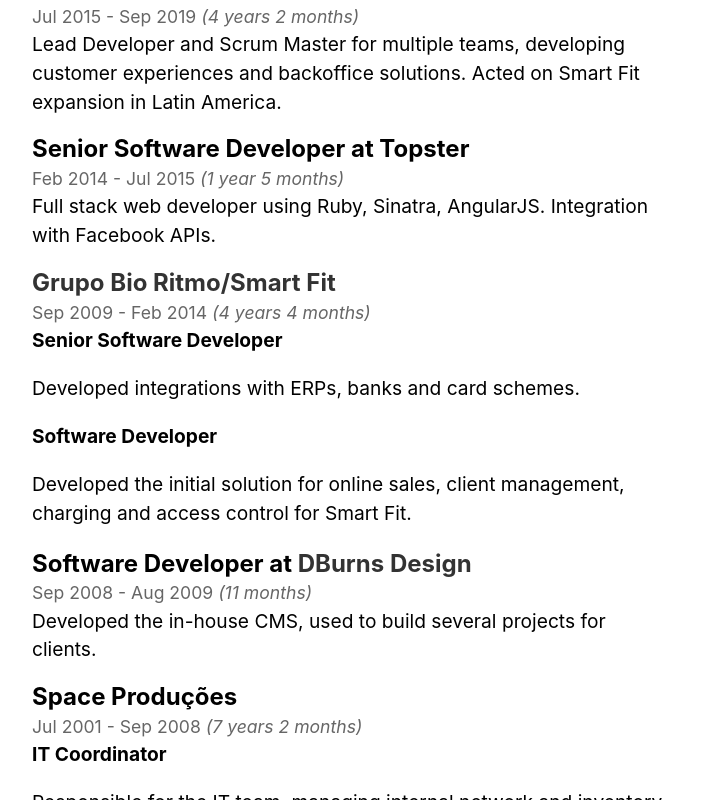
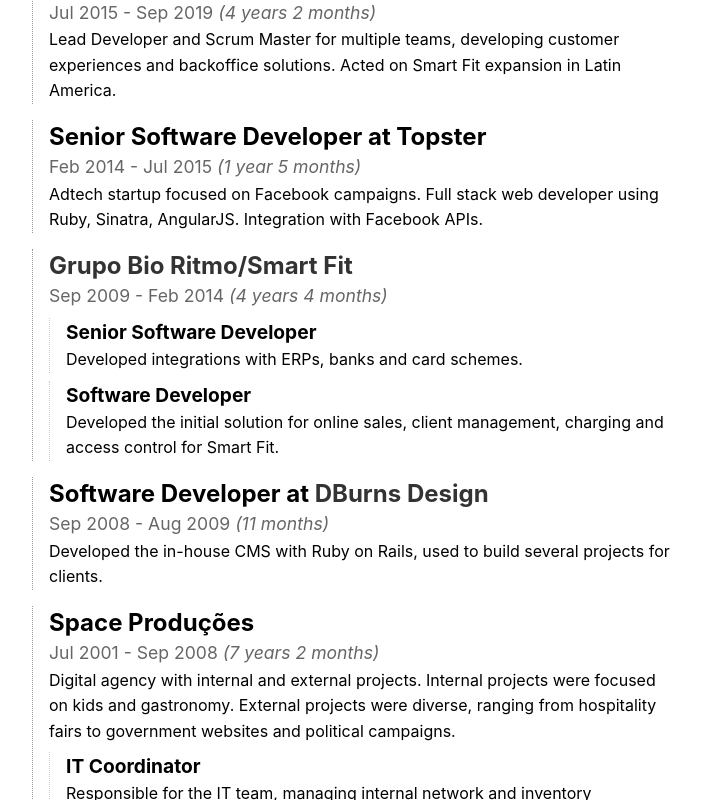
Before and after one commit to shadowmaru/shadowmaru.dev.next, a Next.js app: page /resume in a window 1280 px wide. Shown: the part 500-1300 px from the top of the page, without its empty margins (288-989 px from the left). Built offline with nearby package versions, Linux system fonts and the light colour scheme.

Commit message:
[Resume] Styles and descriptions

```diff
--- a/components/job.tsx
+++ b/components/job.tsx
@@ -37,7 +37,7 @@
     );
   }
   return (
-    <div>
+    <div className={jobStyles.container}>
       {" "}
       {headline}
       <div className={jobStyles.duration}>
--- a/components/position.tsx
+++ b/components/position.tsx
@@ -1,3 +1,6 @@
+import utilStyles from "../styles/utils.module.css";
+import positionStyles from "../styles/position.module.css";
+
 export default function Position({
   title,
   children,
@@ -6,9 +9,11 @@
   children?: React.ReactNode;
 }) {
   return (
-    <div>
-      <b className="position">{title}</b>
-      <p>{children}</p>
+    <div className={positionStyles.container}>
+      <h4 className={`${utilStyles.headingMd} ${positionStyles.headingMd}`}>
+        {title}
+      </h4>
+      <div>{children}</div>
     </div>
   );
 }
--- a/pages/resume.tsx
+++ b/pages/resume.tsx
@@ -13,7 +13,7 @@
       <Head>
         <title>{siteTitle} - Resume</title>
       </Head>
-      <section className={utilStyles.headingMd}>
+      <section>
         <h2 className={utilStyles.headingXl}>Working Experience</h2>
 
         <Job
@@ -45,8 +45,8 @@
           from={new Date(2014, 1, 1)}
           to={new Date(2015, 6, 1)}
         >
-          Full stack web developer using Ruby, Sinatra, AngularJS. Integration
-          with Facebook APIs.
+          Adtech startup focused on Facebook campaigns. Full stack web developer
+          using Ruby, Sinatra, AngularJS. Integration with Facebook APIs.
         </Job>
 
         <Job
@@ -72,8 +72,8 @@
           from={new Date(2008, 8, 1)}
           to={new Date(2009, 7, 1)}
         >
-          Developed the in-house CMS, used to build several projects for
-          clients.
+          Developed the in-house CMS with Ruby on Rails, used to build several
+          projects for clients.
         </Job>
 
         <Job
@@ -81,6 +81,10 @@
           from={new Date(2001, 6, 1)}
           to={new Date(2008, 8, 1)}
         >
+          Digital agency with internal and external projects. Internal projects
+          were focused on kids and gastronomy. External projects were diverse,
+          ranging from hospitality fairs to government websites and political
+          campaigns.
           <Position title="IT Coordinator">
             Responsible for the IT team, managing internal network and inventory
           </Position>
@@ -98,7 +102,10 @@
           company="E-Sport Internet"
           from={new Date(2000, 4, 1)}
           to={new Date(2001, 4, 1)}
-        ></Job>
+        >
+          Entertainment and news portal about sports. Backend development in
+          Perl and PHP.
+        </Job>
 
         <Job
           title="Intern"
--- a/styles/job.module.css
+++ b/styles/job.module.css
@@ -1,3 +1,8 @@
+.container {
+  border-left: 1px dotted #999;
+  padding-left: 1rem;
+}
+
 .headingLg {
   margin-bottom: 0;
 }
--- /dev/null
+++ b/styles/position.module.css
@@ -0,0 +1,9 @@
+.container {
+  border-left: 1px dotted #ccc;
+  padding-left: 1rem;
+}
+
+.headingMd {
+  margin-top: 0.5rem;
+  margin-bottom: 0;
+}
```
